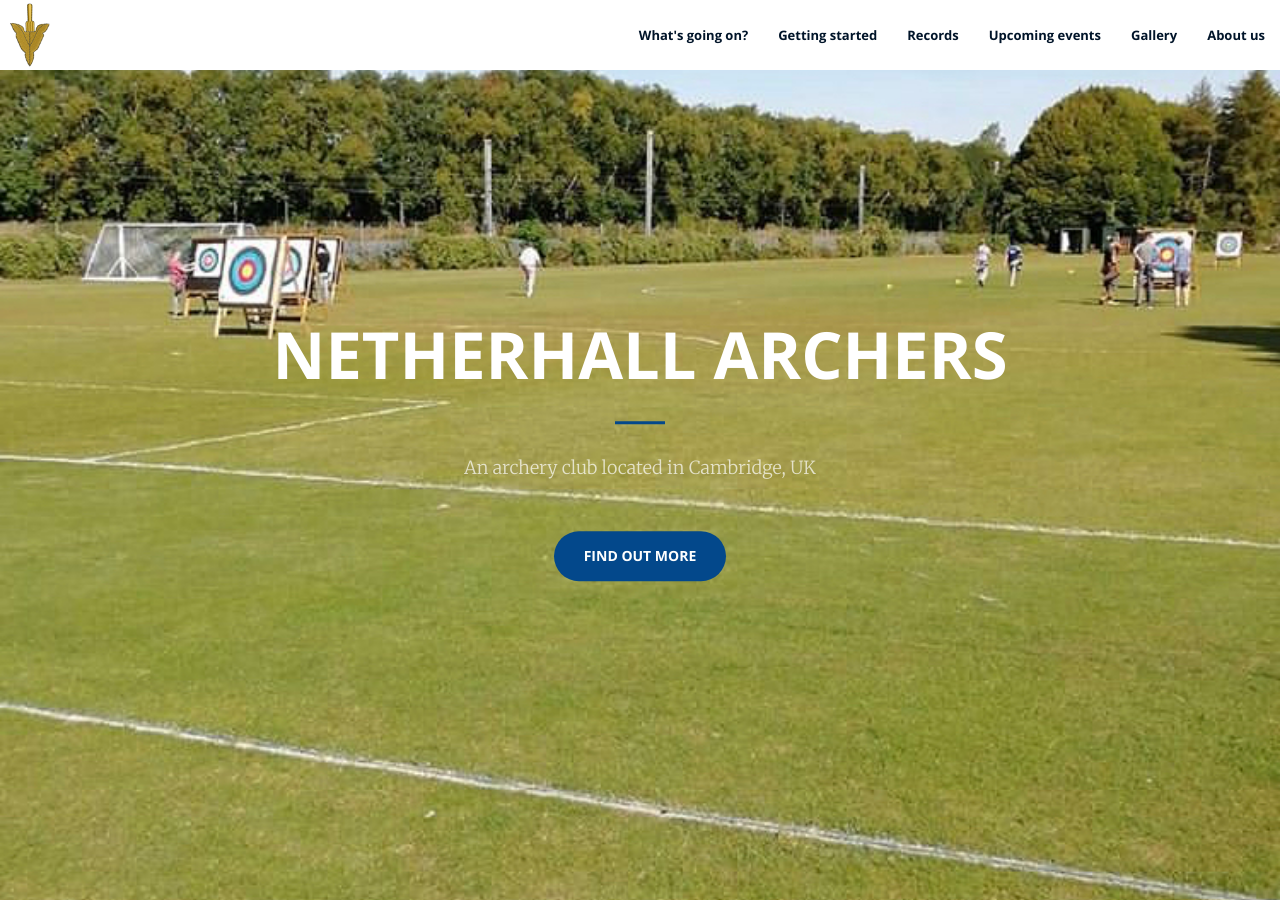
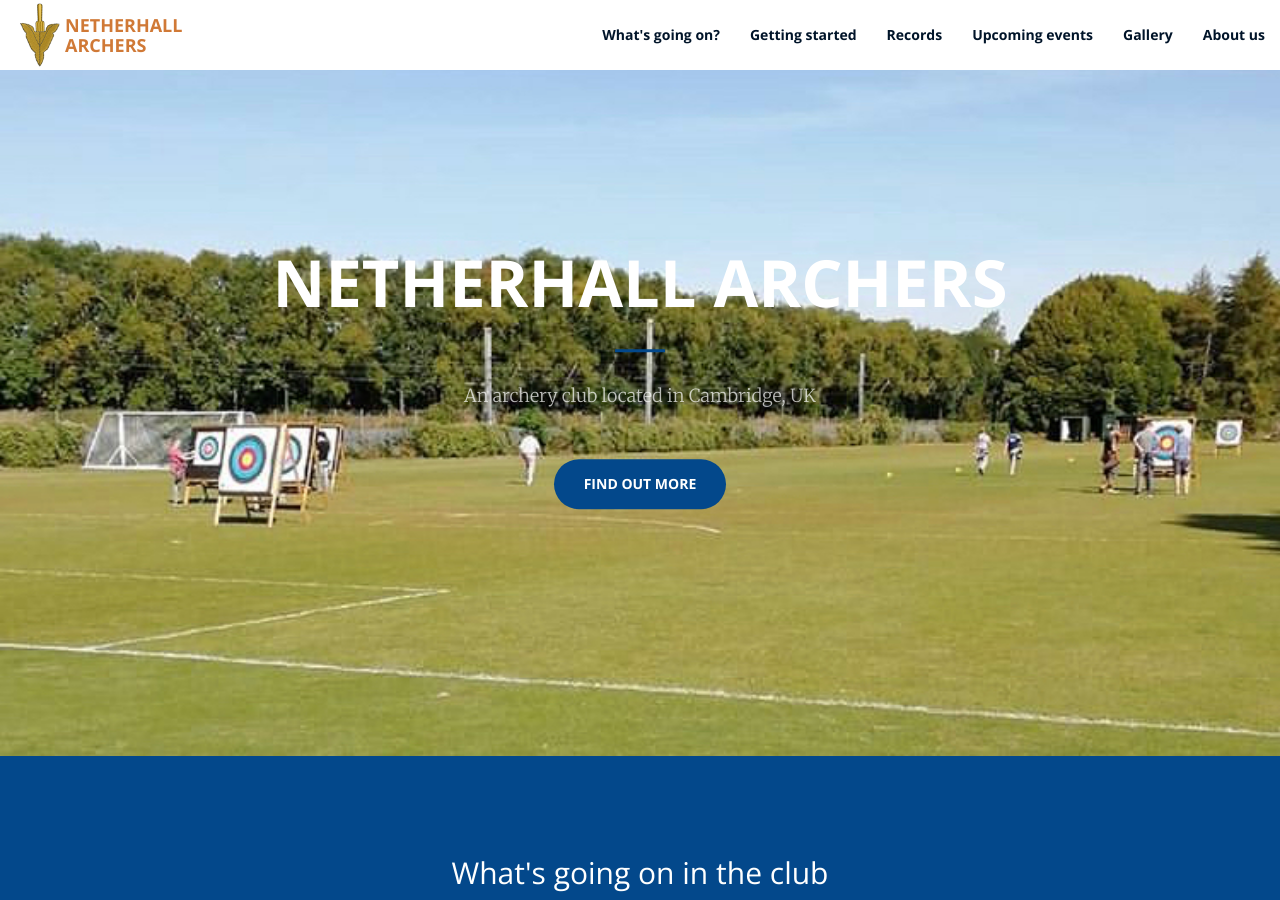
Before and after one commit to afpettigrew/netherhallarcherswebsite, a Jekyll site: the page built from index.html, in a window 1280 px wide and 900 px high. Built offline with Jekyll 4.4.1, drawn with Linux system fonts in a browser that asks for light colours; some of the changed text lies outside the part shown.

Commit message:
Added name to navbar and coloured correctly changed some main page txt

```diff
--- a/_includes/call-to-action.html
+++ b/_includes/call-to-action.html
@@ -2,10 +2,10 @@
     <div class="container">
         <div class="row">
             <div class="col-lg-8 col-lg-offset-2 text-center">
-                <h2 class="section-heading">We've got what you need!</h2>
+                <h2 class="section-heading">What's going on in the club</h2>
                 <hr class="light">
-                <p class="text-faded">Start Bootstrap has everything you need to get your new website up and running in no time! All of the templates and themes on Start Bootstrap are open source, free to download, and easy to use. No strings attached!</p>
-                <a href="#" class="btn btn-default btn-xl">Get Started!</a>
+                <p class="text-faded">Due to the current situation we are meeting in a limited manner</p>
+                <a href="#" class="btn btn-default btn-xl">More information</a>
             </div>
         </div>
     </div>
--- a/_includes/nav.html
+++ b/_includes/nav.html
@@ -8,7 +8,11 @@
                 <span class="icon-bar"></span>
                 <span class="icon-bar"></span>
             </button>
-            <a class="navbar-brand page-scroll" href="#page-top"><img class="home-icon" src="img/NetherhallArchersLogo.png" alt="Netherhall Archers' Logo"></a>
+            <a class="navbar-brand page-scroll" href="#page-top">
+              Netherhall<br>
+              Archers
+              <img class="home-icon" src="img/NetherhallArchersLogo.png" alt="Netherhall Archers' Logo" />
+            </a>
         </div>
 
         <!-- Collect the nav links, forms, and other content for toggling -->
--- a/_includes/services.html
+++ b/_includes/services.html
@@ -2,7 +2,7 @@
     <div class="container">
         <div class="row">
             <div class="col-lg-12 text-center">
-                <h2 class="section-heading">At Your Service</h2>
+                <h2 class="section-heading">How can I take part?</h2>
                 <hr class="primary">
             </div>
         </div>
--- a/_sass/_base.scss
+++ b/_sass/_base.scss
@@ -73,12 +73,16 @@
   padding: 0;
   position: absolute;
   top: 2.5px;
-  left: 10px;
+  left: -30px;
 }
 // Navigation
 
 .navbar {
   min-height: 70px;
+}
+
+.navbar-brand{
+  position: relative;
 }
 
 .navbar-default {
@@ -89,14 +93,15 @@
   @include transition-all;
 
   .navbar-header .navbar-brand {
-    color: $theme-primary;
+    color: $button-colour;
     @include sans-serif-font;
     font-weight: 700;
     text-transform: uppercase;
+    left: 50px;
 
     &:focus,
     &:hover {
-      color: darken($theme-primary, 10%);
+      color: $button-colour;
     }
   }
 
@@ -108,7 +113,7 @@
       > a:focus,
       > a {
         font-weight: 700;
-        font-size: 13px;
+        font-size: 14px;
         color: $theme-dark;
 
         &:hover {
@@ -135,7 +140,7 @@
     .navbar-header .navbar-brand {
       &:focus,
       &:hover {
-        color: $theme-dark;
+        color: darken($button-colour,10%);
       }
     }
 
@@ -177,7 +182,7 @@
   width: 100%;
   min-height: auto;
   @include background-cover;
-  background-position: center;
+  background-position: top;
   background-image: url("../img/header.jpg");
   text-align: center;
   color: white;
@@ -203,13 +208,14 @@
       p {
         font-weight: 300;
         color: rgba(white, .7);
+//        background-color: rgba($theme-primary, .4);
         font-size: 16px;
         margin-bottom: 50px;
       }
     }
   }
   @media (min-width: 768px) {
-    min-height: 100%;
+    min-height: 84%;
 
     .header-content {
       position: absolute;
```
